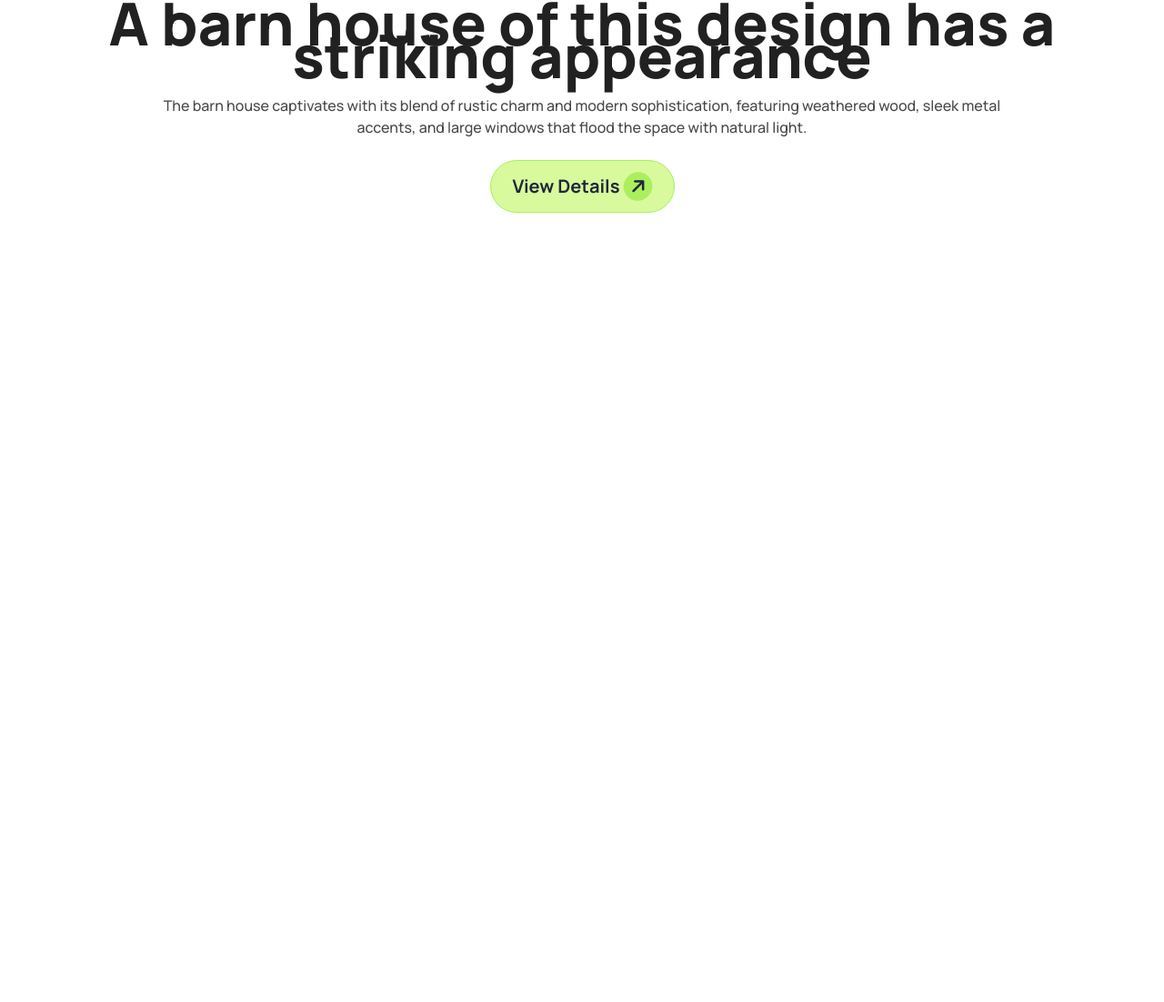
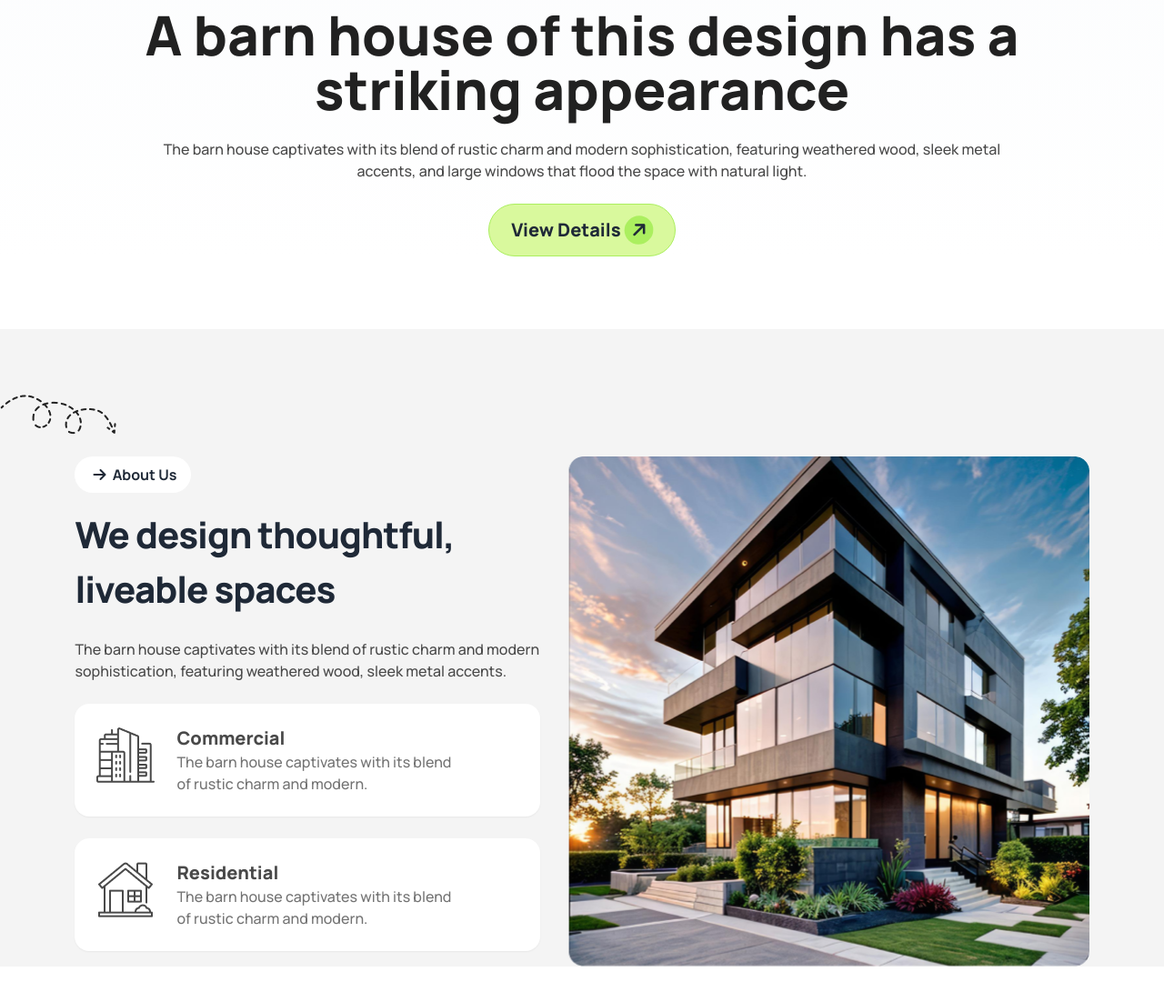
Before and after one commit to AshikMuhandis/Rinterio-Creations, a plain HTML site: page index.html in a window 1280 px wide. Shown: the part 438-1540 px from the top of the page at 91% size. Before the commit the page ends 800 px from the top, so only its background shows below. Drawn offline with nearby package versions, Linux system fonts and the light colour scheme.

Commit message:
added About section

```diff
--- a/index.html
+++ b/index.html
@@ -1,19 +1,28 @@
 <!DOCTYPE html>
 <html lang="en">
-
   <head>
     <meta charset="UTF-8" />
     <meta name="viewport" content="width=device-width, initial-scale=1.0" />
     <title>Rinterio</title>
     <!-- tailwind & daisyUI cdn -->
-  <link href="https://cdn.jsdelivr.net/npm/daisyui@4.12.10/dist/full.min.css" rel="stylesheet" type="text/css" />
+    <link
+      href="https://cdn.jsdelivr.net/npm/daisyui@4.12.10/dist/full.min.css"
+      rel="stylesheet"
+      type="text/css"
+    />
     <script src="https://cdn.tailwindcss.com"></script>
     <!-- font awesome -->
-  <script src="https://kit.fontawesome.com/b122fcb17f.js" crossorigin="anonymous"></script>
+    <script
+      src="https://kit.fontawesome.com/b122fcb17f.js"
+      crossorigin="anonymous"
+    ></script>
     <!-- google font -->
     <link rel="preconnect" href="https://fonts.googleapis.com" />
     <link rel="preconnect" href="https://fonts.gstatic.com" crossorigin />
-  <link href="https://fonts.googleapis.com/css2?family=Manrope:wght@200..800&display=swap" rel="stylesheet" />
+    <link
+      href="https://fonts.googleapis.com/css2?family=Manrope:wght@200..800&display=swap"
+      rel="stylesheet"
+    />
     <!-- tailwind config -->
     <script>
       tailwind.config = {
@@ -35,13 +44,14 @@
   </head>
 
   <body class="font-manrope">
-  <header>
+    <header class="bg-gradient-to-b from-slate-50 to-white">
       <!-- nav-bar start -->
-    <nav class="container mx-auto ">
+      <nav class="container mx-auto">
         <div class="navbar">
           <div class="navbar-start">
-
-          <i class="bg-primary rounded-full px-2 py-1.5 rotate-45 fa-solid fa-arrow-up"></i>
+            <i
+              class="bg-primary rounded-full px-2 py-1.5 rotate-45 fa-solid fa-arrow-up"
+            ></i>
             <a class="ml-2 text-3xl font-extrabold">Rinterio</a>
           </div>
           <div class="navbar-center hidden lg:flex">
@@ -56,25 +66,48 @@
           <div class="navbar-end">
             <div class="hidden lg:flex">
               <div class="flex text-2xl">
-              <a href="#" class="bg-white border px-3 py-2 mr-4 text-light rounded-full"><i
-                  class="fas fa-search"></i></a>
-              <a href="#" class="bg-white border px-3 py-2 mr-4  text-light rounded-full"><i
-                  class="fa-solid fa-cart-shopping"></i>
+                <a
+                  href="#"
+                  class="bg-white border px-3 py-2 mr-4 text-light rounded-full"
+                  ><i class="fas fa-search"></i
+                ></a>
+                <a
+                  href="#"
+                  class="bg-white border px-3 py-2 mr-4 text-light rounded-full"
+                  ><i class="fa-solid fa-cart-shopping"></i>
                 </a>
               </div>
-            <a class="btn bg-primary text-xl rounded-full font-extrabold">Book Consult
+              <a class="btn bg-primary text-xl rounded-full font-extrabold"
+                >Book Consult
                 <i class="text-2xl rotate-45 fa-solid fa-circle-arrow-up"></i>
               </a>
             </div>
           </div>
           <div class="dropdown">
-          <div tabindex="0" role="button" class="btn btn-ghost lg:hidden right-0">
-            <svg xmlns="http://www.w3.org/2000/svg" class="h-5 w-5" fill="none" viewBox="0 0 24 24"
-              stroke="currentColor">
-              <path stroke-linecap="round" stroke-linejoin="round" stroke-width="2" d="M4 6h16M4 12h8m-8 6h16" />
+            <div
+              tabindex="0"
+              role="button"
+              class="btn btn-ghost lg:hidden right-0"
+            >
+              <svg
+                xmlns="http://www.w3.org/2000/svg"
+                class="h-5 w-5"
+                fill="none"
+                viewBox="0 0 24 24"
+                stroke="currentColor"
+              >
+                <path
+                  stroke-linecap="round"
+                  stroke-linejoin="round"
+                  stroke-width="2"
+                  d="M4 6h16M4 12h8m-8 6h16"
+                />
               </svg>
             </div>
-          <ul tabindex="0" class="menu menu-sm dropdown-content rounded-box w-32 p-2 right-0 shadow">
+            <ul
+              tabindex="0"
+              class="menu menu-sm dropdown-content rounded-box w-32 p-2 right-0 shadow"
+            >
               <li class="text-base font-extrabold"><a>Home</a></li>
               <li class="text-light"><a>Services</a></li>
               <li class="text-light"><a>Portfolio</a></li>
@@ -87,27 +120,107 @@
       <!-- banner section start -->
       <section>
         <div class="container mx-auto">
-        <div class="flex justify-center"><img src="./assets/banner.png" alt=""></div>
-        <div class="text-center ">
-          <h1 class="text-3xl lg:text-[65px] font-extrabold	mt-6 text-secondary">A barn
-            house of
-            this design has a
-            <br>
-            striking
-            appearance
-          </h1> <br>
-          <p class="text-sm lg:text-base font-medium text-semi_dark leading-8">The barn house captivates with its blend
-            of rustic
-            charm and
-            modern
-            sophistication, featuring weathered wood,
-            sleek metal <br> accents, and large windows that flood the space with natural light.</p> <br>
-          <button class="bg-lime-200 px-6 py-3 text-xl font-bold rounded-[32px] border border-primary">View Details <i
-              class="bg-primary rounded-full px-2 py-1.5 rotate-45 fa-solid fa-arrow-up"></i></button>
+          <div class="flex justify-center">
+            <img src="./assets/banner.png" alt="" />
+          </div>
+          <div class="text-center">
+            <h1
+              class="text-3xl font-extrabold lg:text-6xl max-w-5xl mx-auto mt-6 text-secondary"
+            >
+              A barn house of this design has a striking appearance
+            </h1>
+            <br />
+            <p
+              class="text-sm lg:text-base font-medium text-semi_dark leading-8"
+            >
+              The barn house captivates with its blend of rustic charm and
+              modern sophistication, featuring weathered wood, sleek metal
+              <br />
+              accents, and large windows that flood the space with natural
+              light.
+            </p>
+            <br />
+            <button
+              class="bg-lime-200 px-6 py-3 text-xl font-extrabold rounded-[32px] border border-primary"
+            >
+              View Details
+              <i
+                class="bg-primary rounded-full px-2 py-1.5 rotate-45 fa-solid fa-arrow-up"
+              ></i>
+            </button>
           </div>
         </div>
       </section>
     </header>
+    <main>
+      <!-- About Us section -->
+      <section class="my-20 bg-[#f4f4f4]">
+        <div class="ml-12 hidden lg:inline">
+          <img class="pt-12" src="./assets/vector.png" alt="" />
+        </div>
+        <div class="lg:w-11/12 pt-6 mx-auto lg:flex lg:justify-evenly">
+          <div class="max-w-lg">
+            <div class="lg:block flex justify-center">
+              <button
+                class="bg-white text-base font-bold px-4 py-2 mb-4 rounded-full"
+              >
+                <i class="mx-1 fa-solid fa-arrow-right"></i> About Us
+              </button>
+            </div>
+            <div class="text-center lg:text-start">
+              <h2 class="text-[40px] tracking-tight font-extrabold">
+                We design thoughtful, liveable spaces
+              </h2>
+              <br />
+              <p class="text-base font-medium text-semi_dark">
+                The barn house captivates with its blend of rustic charm and
+                modern sophistication, featuring weathered wood, sleek metal
+                accents.
+              </p>
+            </div>
+
+            <!-- Commercial card -->
+            <div class="p-6 mt-6 bg-white rounded-2xl shadow-sm flex">
+              <figure class="mr-6 min-w-fit">
+                <img src="./assets/commercial.png" alt="" />
+              </figure>
+              <div class="text-base font-medium lg:w-80">
+                <h3 class="text-xl font-extrabold text-semi_dark">
+                  Commercial
+                </h3>
+                <p class="text-light">
+                  The barn house captivates with its blend of rustic charm and
+                  modern.
+                </p>
+              </div>
+            </div>
+            <!-- Residential -->
+            <div
+              class="p-6 mt-6 mb-8 lg:mb-0 bg-white rounded-2xl shadow-sm flex"
+            >
+              <figure class="mr-6 min-w-fit">
+                <img src="./assets/residential.png" alt="" />
+              </figure>
+              <div class="text-base font-medium lg:w-80">
+                <h3 class="text-xl font-extrabold text-semi_dark">
+                  Residential
+                </h3>
+                <p class="text-light">
+                  The barn house captivates with its blend of rustic charm and
+                  modern.
+                </p>
+              </div>
+            </div>
+          </div>
+          <div>
+            <img
+              class="object-cover h-80 w-full lg:h-auto"
+              src="./assets/rectangle.png"
+              alt=""
+            />
+          </div>
+        </div>
+      </section>
+    </main>
   </body>
-
 </html>
```
Lines whose indentation alone changed are shown as unchanged.
